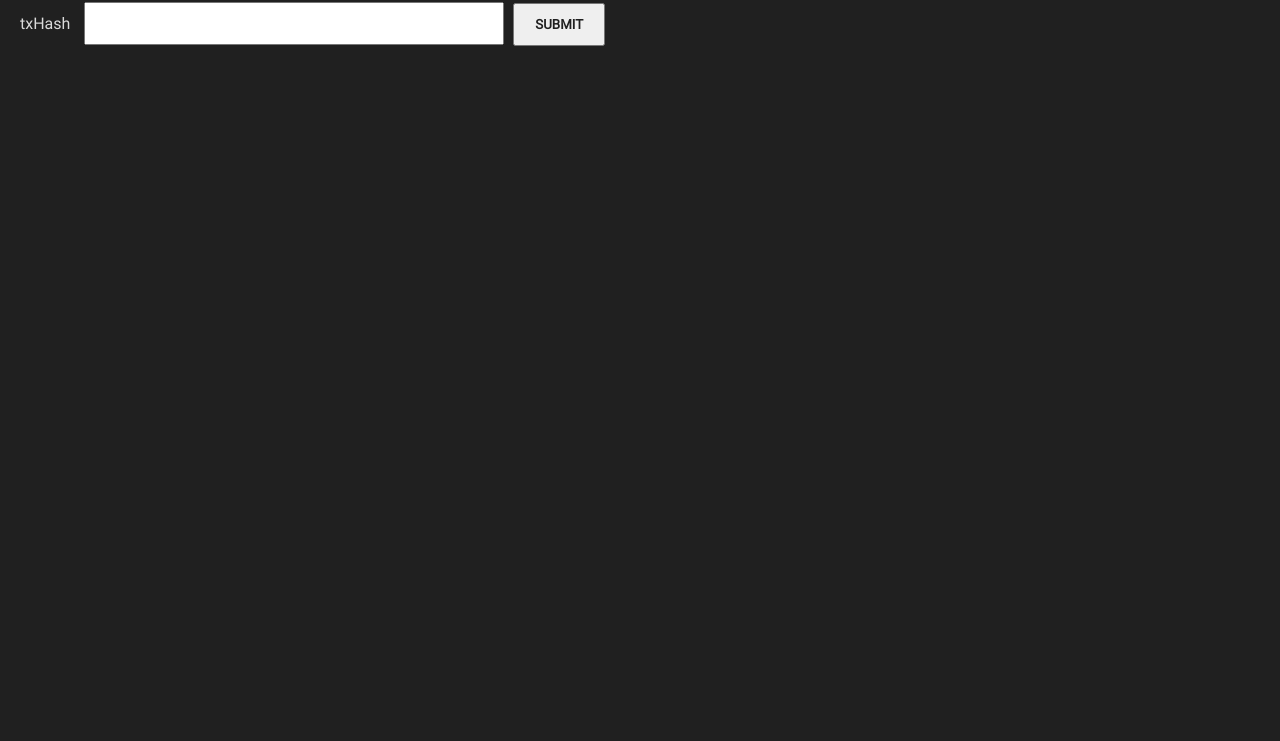
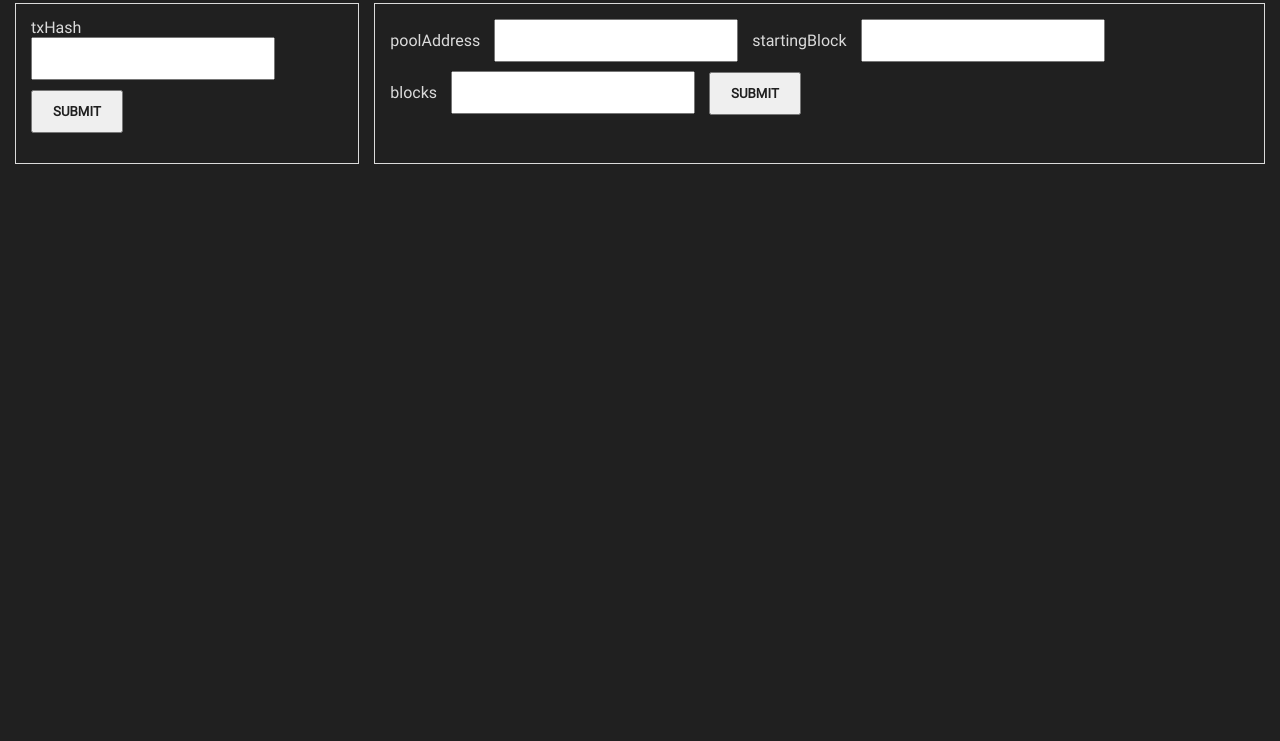
Before and after one commit to KseniaLass/ppdev-ts, a website built with webpack: page src/index.html in a window 1280 px wide. Shown: the part 59-800 px from the top of the page. Built offline with nearby package versions, Linux system fonts and the light colour scheme.

Commit message:
add both of forms on main screen

```diff
--- a/src/css/app.scss
+++ b/src/css/app.scss
@@ -11,22 +11,20 @@ a {
         color: var.$linkhover;
     }
 }
+h1 {
+    margin-bottom: 10px;
+}
 
 .form {
     margin-bottom: 20px;
+    padding: 15px;
     &.disabled {
         opacity: 0.5;
         pointer-events: none;
     }
     &__field {
-        padding: 5px;
         display: inline-block;
-        &:first-child {
-            input {
-                min-width: 420px;
-            }
-        }
-
+        margin-right: 10px;
     }
     &__input {
         height: auto;
@@ -45,7 +43,7 @@ a {
         padding: 0 20px;
     }
     &__error {
-        margin: 20px 0;
+        margin: 15px 0 0;
         color: var.$error;
     }
 }
@@ -114,6 +112,15 @@ a {
     width: 100%;
     align-items: baseline;
 }
+.formSection {
+    display: flex;
+    .form {
+        border: 1px solid;
+        &:first-child {
+            margin-right: 15px;
+        }
+    }
+}
 
 /*
     Dark theme config
--- a/src/index.html
+++ b/src/index.html
@@ -48,7 +48,7 @@
 </head>
 <body itemscope itemtype="http://schema.org/WebPage" class="dark">
 <h1>ppdev</h1>
-<section id="txHashSection">
+<div class="formSection">
     <form action="#" class="form" id="txHashForm">
         <div class="form__field">
             <label for="txHash" class="form__label">txHash</label>
@@ -57,9 +57,6 @@
         <input type="submit" class="form__submit">
         <div class="form__error js-form-error"></div>
     </form>
-    <div class="poolsInfo" id="poolsByHash"></div>
-</section>
-<section id="chartSection" class="hide">
     <form action="#" class="form" id="js-ChartForm">
         <div class="form__field">
             <label for="poolAddress" class="form__label">poolAddress</label>
@@ -76,7 +73,11 @@
         <input type="submit" class="form__submit js-form-error">
         <div class="form__error"></div>
     </form>
-
+</div>
+<section id="txHashSection">
+    <div class="poolsInfo" id="poolsByHash"></div>
+</section>
+<section id="chartSection" class="hide">
     <div class="poolInfo" id="js-poolInfo"></div>
     <div class="container">
         <div class="row">
--- a/src/ts/index.ts
+++ b/src/ts/index.ts
@@ -148,7 +148,7 @@ function init() {
     });
 
     async function generateHash(query: IHashRequest): Promise<void> {
-        let error = $txHashSection.querySelector(".js-form-error");
+        let error = $txHashForm.querySelector(".js-form-error");
         error.classList.add('hide');
         try {
             const response: IHashResponse = await baseGETRequest(`http://g.cybara.io/detect?txHash=${query.txHash}`);
```
